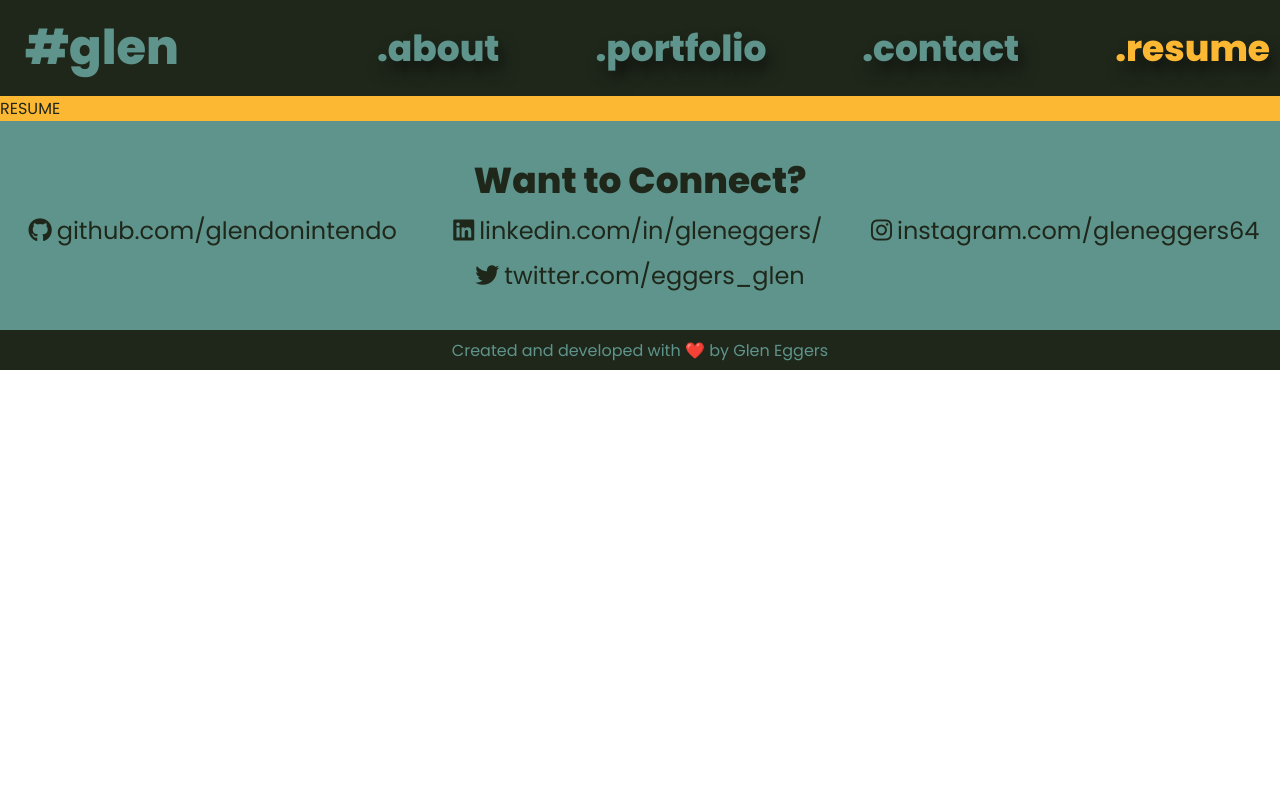
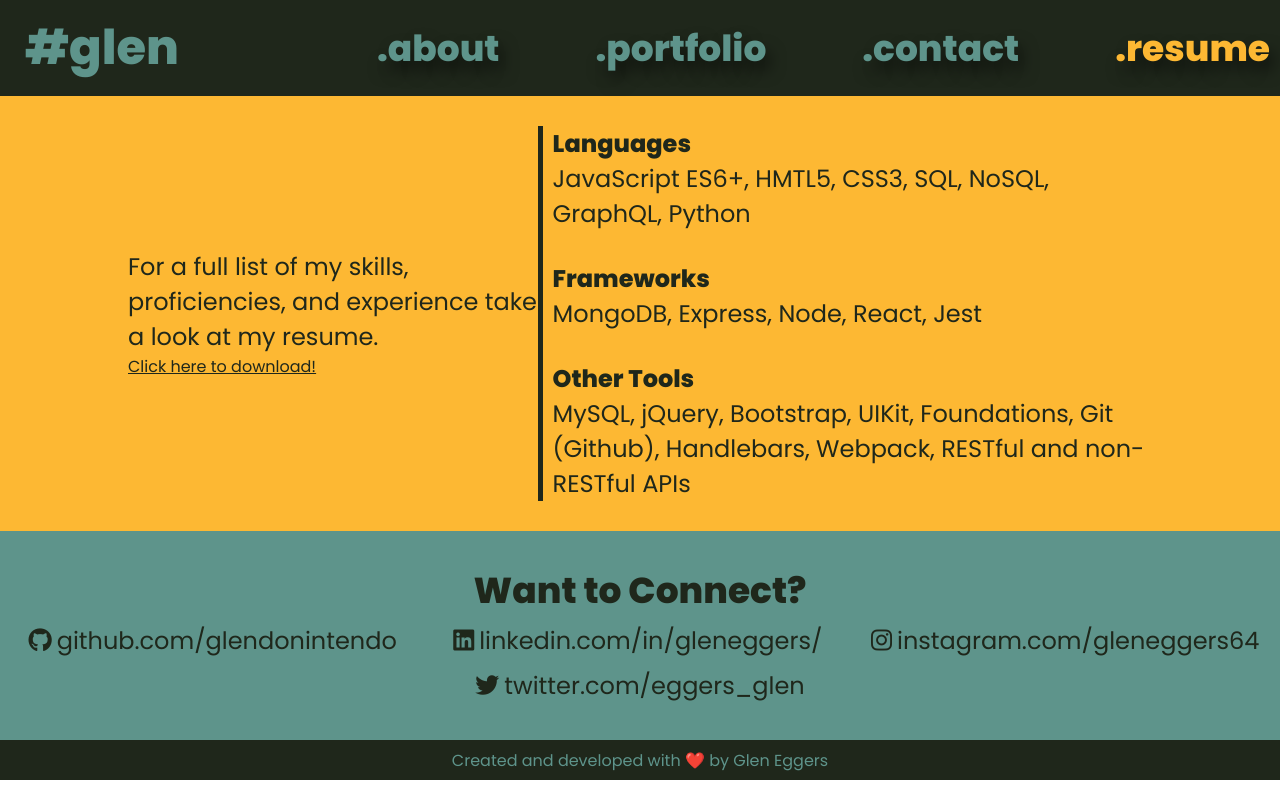
Before and after one commit to glendonintendo/personal-portfolio, a React (Create React App) app: page /resume in a window 1280 px wide. Built offline with nearby package versions, Linux system fonts and the light colour scheme.

Commit message:
add content to Resume component; style Resume component

```diff
--- a/src/components/Resume/index.js
+++ b/src/components/Resume/index.js
@@ -2,7 +2,21 @@ import React from 'react';
 
 function Resume() {
 	return (
-		<div className='resume'>RESUME</div>
+		<section className='resume'>
+			<div className='resume-link'>
+				<p>For a full list of my skills, proficiencies, and experience take a look at my resume.</p>
+				<a href={require('../../assets/web-dev-resume.pdf')?.default} target='_blank'>Click here to download!</a>
+			</div>
+
+			<div className='proficiencies'>
+				<h2>Languages</h2>
+				<p>JavaScript ES6+, HMTL5, CSS3, SQL, NoSQL, GraphQL, Python</p>
+				<h2>Frameworks</h2>
+				<p>MongoDB, Express, Node, React, Jest</p>
+				<h2>Other Tools</h2>
+				<p>MySQL, jQuery, Bootstrap, UIKit, Foundations, Git (Github), Handlebars, Webpack, RESTful and non-RESTful APIs</p>
+			</div>
+		</section>
 	)
 };
 
--- a/src/index.css
+++ b/src/index.css
@@ -208,8 +208,33 @@ header a:hover {
 	padding: 5px 10px 5px 10px;
 }
 
+/* styles for resume section */
+.resume {
+	width: 80%;
+	margin: 0 auto;
+	display: flex;
+	align-items: center;
+	justify-content: space-between;
+	padding: 30px 0 30px 0;
+}
 
+.resume .resume-link {
+	width: 40%;
+}
 
+.resume .proficiencies {
+	width: 60%;
+	border-left: 5px solid var(--secondary-color);
+	padding-left: 10px;
+}
+
+.proficiencies h2:nth-child(n+2) {
+	padding-top: 30px;
+}
+
+.resume p {
+	font-size: 1.5rem;
+}
 
 /* styles for connect section */
 .connect {
```
